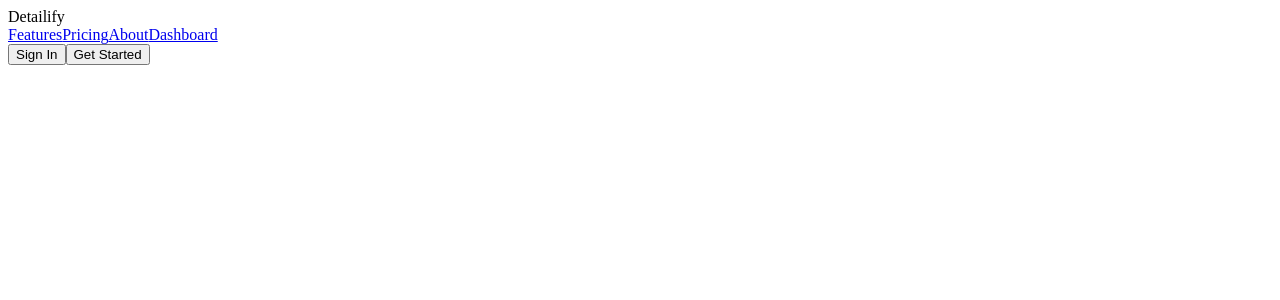
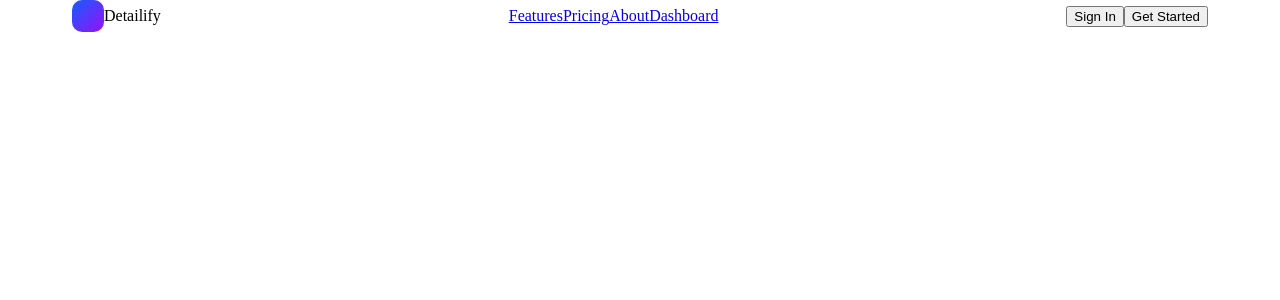
Before and after one commit to SasanTazayoni/detailify, a React (Vite) app: page / in a window 1280 px wide. Shown: the top 300 px of the page. Built offline with nearby package versions, Linux system fonts and the light colour scheme.

Commit message:
Add basic styles to navbar

```diff
--- a/src/css/styles.css
+++ b/src/css/styles.css
@@ -4,6 +4,36 @@
   box-sizing: border-box;
 }
 
+body {
+  margin: 0;
+}
+
 .landing-page-and-dashboard {
   max-width: 1200px;
+  width: 100%;
+  margin: 0 auto;
 }
+
+/* Navbar */
+
+.navbar {
+  padding: 0 32px;
+}
+
+.navbar-wrapper {
+  display: flex;
+  justify-content: space-between;
+  align-items: center;
+}
+
+.navbar-brand {
+  display: flex;
+  align-items: center;
+}
+
+.nav-logo {
+  background: linear-gradient(to bottom right, #155dfc, #9810fa);
+  height: 32px;
+  width: 32px;
+  border-radius: 10px;
+}
```
